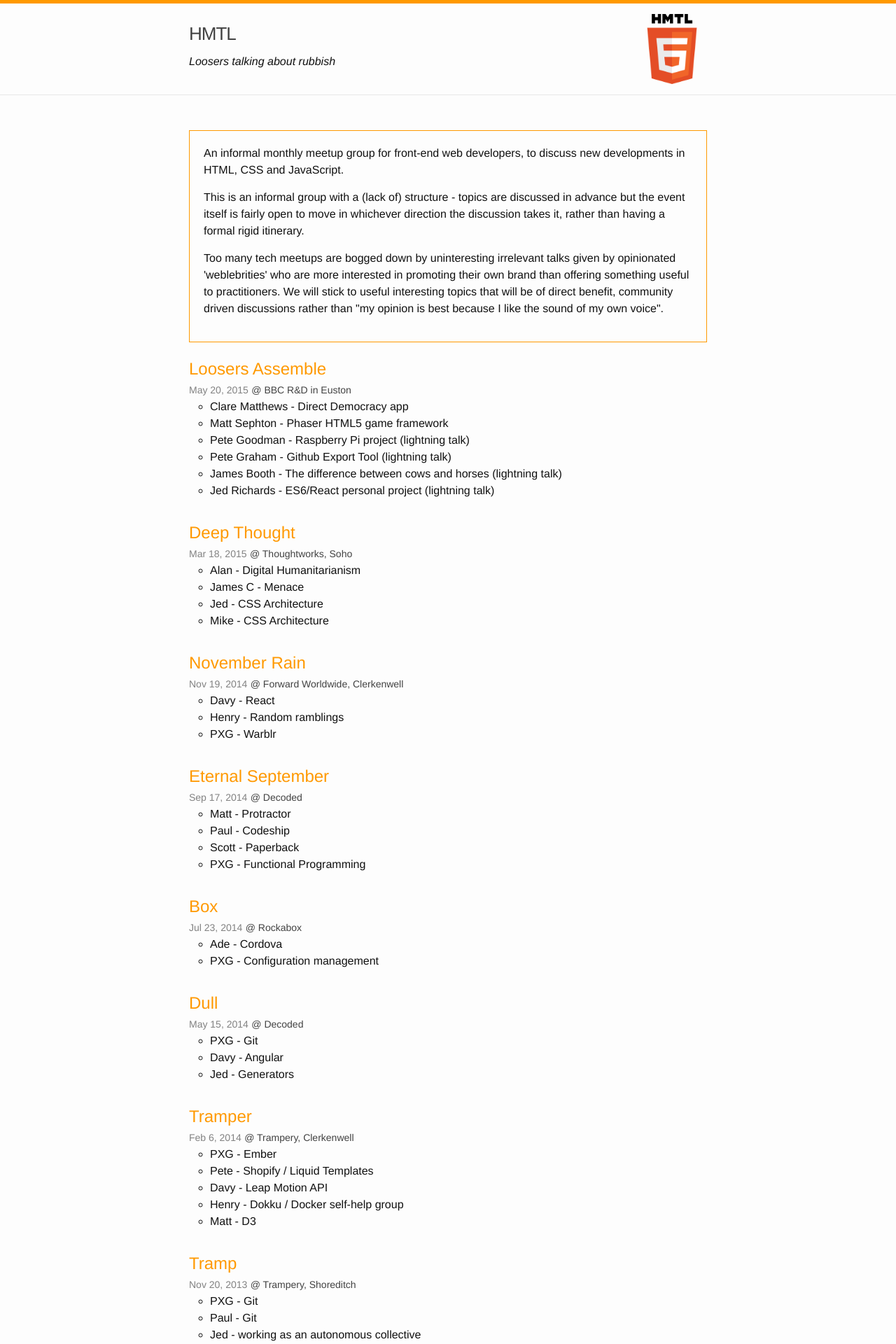
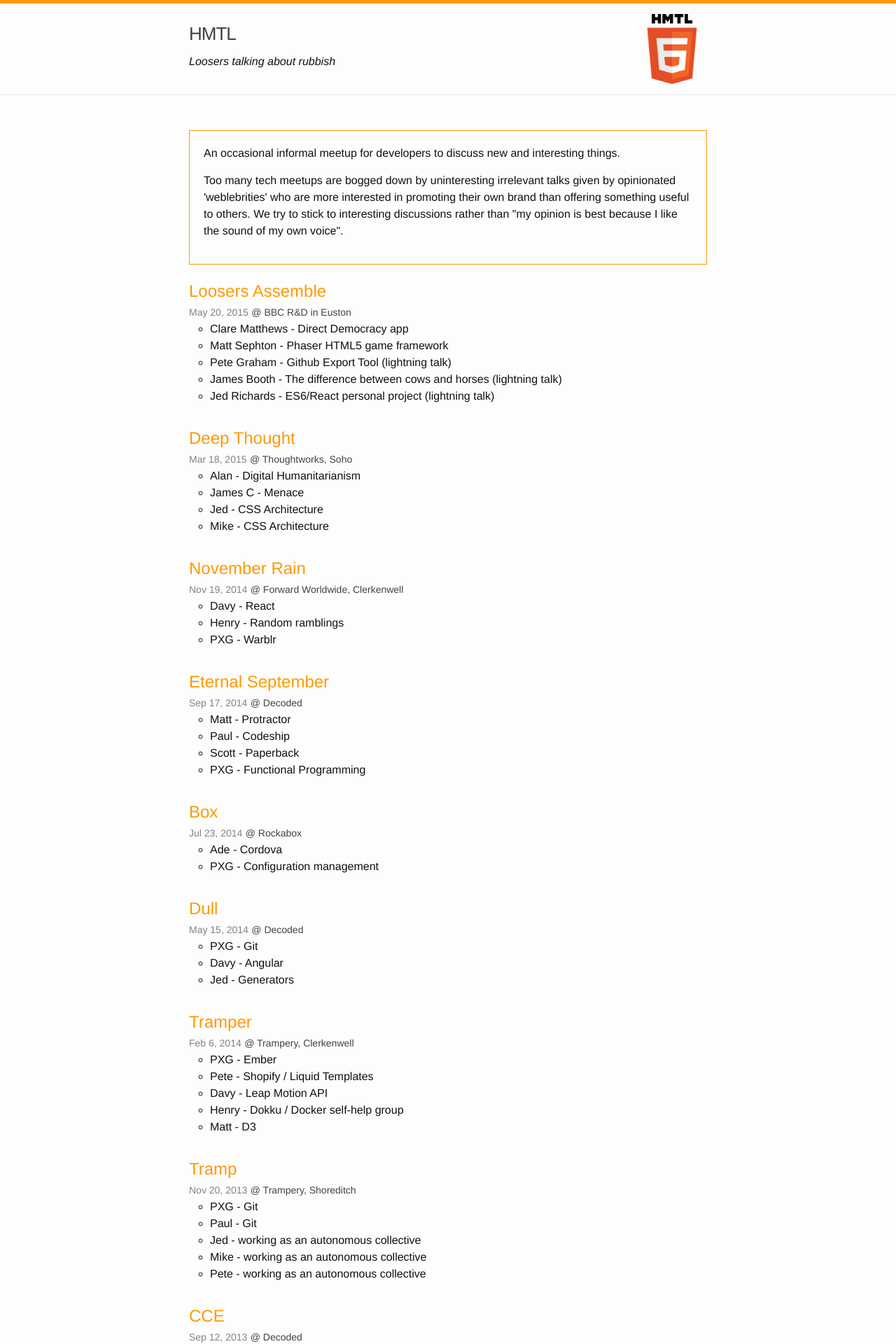
Before and after one commit to hmtl6/hmtl6.github.io, a Jekyll site: the page built from index.html, in a window 1280 px wide. Shown: the top 1920 px of the page at 70% size. Built offline with Jekyll 4.4.1, drawn with Linux system fonts in a browser that asks for light colours.

Commit message:
Added some stuff, Removed some stuff

```diff
--- a/_includes/footer.html
+++ b/_includes/footer.html
@@ -35,6 +35,10 @@
           {% endif %}
         </ul>
       </div>
+      <div class="footer-col  footer-col-2"></div>
+      <div class="footer-col  footer-col-3">
+        <p><a href="/speakers/">Notes for speakers</a></p>
+      </div>
     </div>
 
   </div>
--- a/_posts/2015-05-20-loosers-assemble.md
+++ b/_posts/2015-05-20-loosers-assemble.md
@@ -5,7 +5,6 @@
 speakers:
  - Clare Matthews - Direct Democracy app
  - Matt Sephton - Phaser HTML5 game framework
- - Pete Goodman - Raspberry Pi project (lightning talk)
  - Pete Graham - Github Export Tool (lightning talk)
  - James Booth - The difference between cows and horses (lightning talk)
  - Jed Richards - ES6/React personal project (lightning talk)
--- a/_sass/_layout.scss
+++ b/_sass/_layout.scss
@@ -138,6 +138,7 @@
 .footer-col-3 {
     width: -webkit-calc(45% - (#{$spacing-unit} / 2));
     width:         calc(45% - (#{$spacing-unit} / 2));
+    text-align: right;
 }
 
 @include media-query($on-laptop) {
--- a/index.html
+++ b/index.html
@@ -5,9 +5,8 @@
 <div class="home">
 
   <div class="about">
-    <p>An informal monthly meetup group for front-end web developers, to discuss new developments in HTML, CSS and JavaScript.</p>
-    <p>This is an informal group with a (lack of) structure - topics are discussed in advance but the event itself is fairly open to move in whichever direction the discussion takes it, rather than having a formal rigid itinerary.</p>
-    <p>Too many tech meetups are bogged down by uninteresting irrelevant talks given by opinionated 'weblebrities' who are more interested in promoting their own brand than offering something useful to practitioners. We will stick to useful interesting topics that will be of direct benefit, community driven discussions rather than "my opinion is best because I like the sound of my own voice".</p>
+    <p>An occasional informal meetup for developers to discuss new and interesting things.</p>
+    <p>Too many tech meetups are bogged down by uninteresting irrelevant talks given by opinionated 'weblebrities' who are more interested in promoting their own brand than offering something useful to others. We try to stick to interesting discussions rather than "my opinion is best because I like the sound of my own voice".</p>
   </div>
 
   <ul class="post-list">
```
Also changed, not shown: other parts of _posts/2015-05-20-loosers-assemble.md (+2 -0 lines), speakers/index.html (added, +24 -0 lines).
